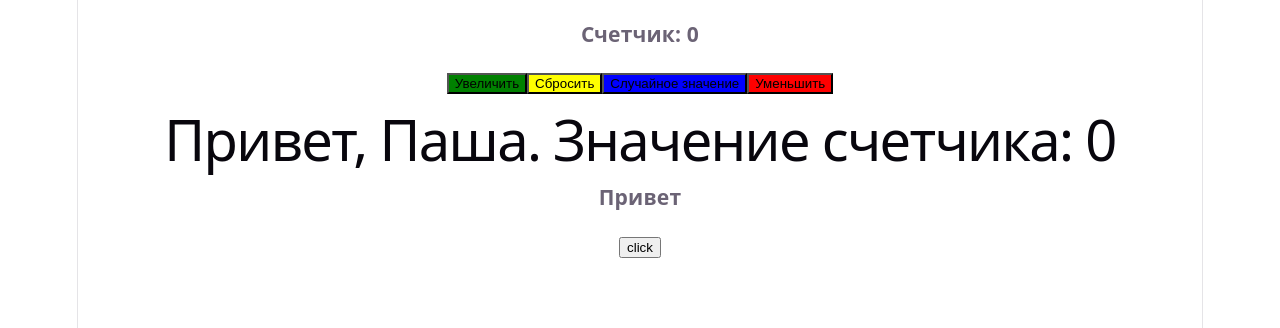
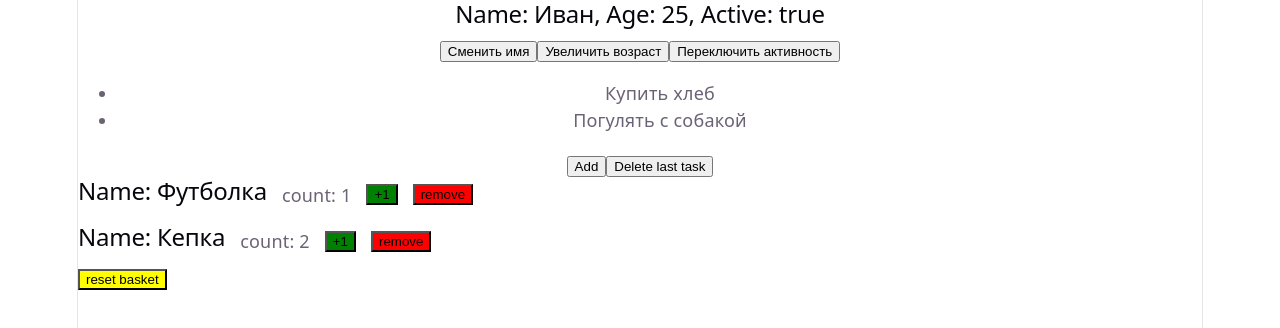
Before and after one commit to angelika-romanovskaya/RRR-Redev, a React (Vite) app: page / in a window 1280 px wide. Shown: the top 328 px of the page. Built offline with nearby package versions, Linux system fonts and the light colour scheme.

Commit message:
react state task 3

```diff
--- a/src/App.jsx
+++ b/src/App.jsx
@@ -3,11 +3,16 @@ import reactLogo from './assets/react.svg'
 import viteLogo from './assets/vite.svg'
 import heroImg from './assets/hero.png'
 import './App.css'
-import { ParentComponent } from './components/ParentComponent'
-import { SiblingComponent } from './components/SiblingComponent'
+import { UserProfile } from './components/UserProfile'
+import { ToDoList } from './components/ToDoList'
+import { Basket } from './components/Basket'
 
 function App() {
-  return <ParentComponent/>
+  return <>
+    <UserProfile/>
+    <ToDoList/>
+    <Basket/>
+  </>
 }
 
 export default App
--- /dev/null
+++ b/src/components/Basket.jsx
@@ -0,0 +1,28 @@
+import { useState } from "react";
+
+export const Basket = () => {
+    const [cart, setCart] = useState([
+        { id: 1, title: "Футболка", count: 1 },
+        { id: 2, title: "Кепка", count: 2 },
+    ]);
+
+    const addCountCart = (id) => {
+        setCart(prevState => prevState.map((item) => item.id === id ? {...item, count: item.count + 1} : item))
+    }
+
+    const removeCountCart = (id) => {
+        setCart(prevState => prevState.filter((item) => item.id !== id))
+    }
+
+    return <div style={{display: 'flex', flexDirection: 'column', gap: 10, alignItems: 'flex-start', justifyContent: 'center'}}>
+        {cart.map((item, index) => <div key={index} style={{display: 'flex', alignItems: 'center', gap: 15}}>
+            <h2>Name: {item.title}</h2>
+            <span>count: {item.count}</span>
+
+            <button style={{backgroundColor: 'green'}} onClick={() => addCountCart(item.id)}>+1</button>
+            <button style={{backgroundColor: 'red'}} onClick={() => removeCountCart(item.id)}>remove</button>
+        </div>)}
+
+        <button style={{backgroundColor: "yellow", color: '#000'}} onClick={() => setCart([])}>reset basket</button>
+    </div>
+}
--- a/src/components/ChildComponent.jsx
+++ /dev/null
@@ -1,3 +0,0 @@
-export const ChildComponent = ({name, count}) => {
-    return <h1>Привет, {name}. Значение счетчика: {count}</h1>
-}
--- a/src/components/ParentComponent.jsx
+++ /dev/null
@@ -1,19 +0,0 @@
-import { useState } from "react"
-import { ChildComponent } from "./ChildComponent"
-import { SiblingComponent } from "./SiblingComponent"
-
-export const ParentComponent = () => {
-    const [count, setCount] = useState(0)
-
-    return <div>
-        <h3>Счетчик: {count}</h3>
-        <button style={{backgroundColor: 'green'}} onClick={() => setCount(prevState => prevState + 1)}>Увеличить</button>
-        <button style={{backgroundColor: 'yellow', color: '#000'}} onClick={() => setCount(0)}>Сбросить</button>
-        <button style={{backgroundColor: 'blue'}} onClick={() => setCount(Math.floor(Math.random() * 10) + 1)}>Случайное значение</button>
-        <button style={{backgroundColor: 'red'}} onClick={() => setCount(prevState => prevState > 0 ? prevState - 1 : prevState)}>Уменьшить</button>
-
-        <ChildComponent name="Паша" count={count}/>
-
-        <SiblingComponent/>
-    </div>
-}
--- a/src/components/SiblingComponent.jsx
+++ /dev/null
@@ -1,10 +0,0 @@
-import { useState } from "react"
-
-export const SiblingComponent = () => {
-    const [text, setText] = useState('Привет')
-
-    return <div>
-        <h3>{text}</h3>
-        <button onClick={() => setText('Redev')}>click</button>
-    </div>
-}
--- /dev/null
+++ b/src/components/ToDoList.jsx
@@ -0,0 +1,19 @@
+import { useState } from "react";
+
+export const ToDoList = () => {
+    const [tasks, setTasks] = useState(["Купить хлеб", "Погулять с собакой"]);
+
+    return <div>
+        <ul>
+            {tasks.map((item , index) => <li key={index}>{item}</li>)}
+        </ul>
+        <button onClick={() => setTasks(prevState => ([...prevState, 'Выучить реакт']))}>Add</button>
+        <button onClick={() => setTasks(prevState => {
+            let currentTasks = [...prevState]
+            currentTasks.pop()
+
+            return currentTasks
+
+        })}>Delete last task</button>
+    </div>
+}
--- /dev/null
+++ b/src/components/UserProfile.jsx
@@ -0,0 +1,17 @@
+import { useState } from "react";
+
+export const UserProfile = () => {
+    const [user, setUser] = useState({
+        name: "Иван",
+        age: 25,
+        isActive: true,
+    });
+
+    return <div>
+        <h2>Name: {user.name}, Age: {user.age}, Active: {user.isActive ? 'true' : 'false'}</h2>
+
+        <button onClick={() => setUser(prevState => ({...prevState, name: prevState.name === 'Angelika' ? 'Иван' : "Angelika"}))}>Сменить имя</button>
+        <button onClick={() => setUser(prevState => ({...prevState, age: prevState.age + 1}))}>Увеличить возраст</button>
+        <button onClick={() => setUser(prevState => ({...prevState, isActive: !prevState.isActive}))}>Переключить активность</button>
+    </div>
+}
```
